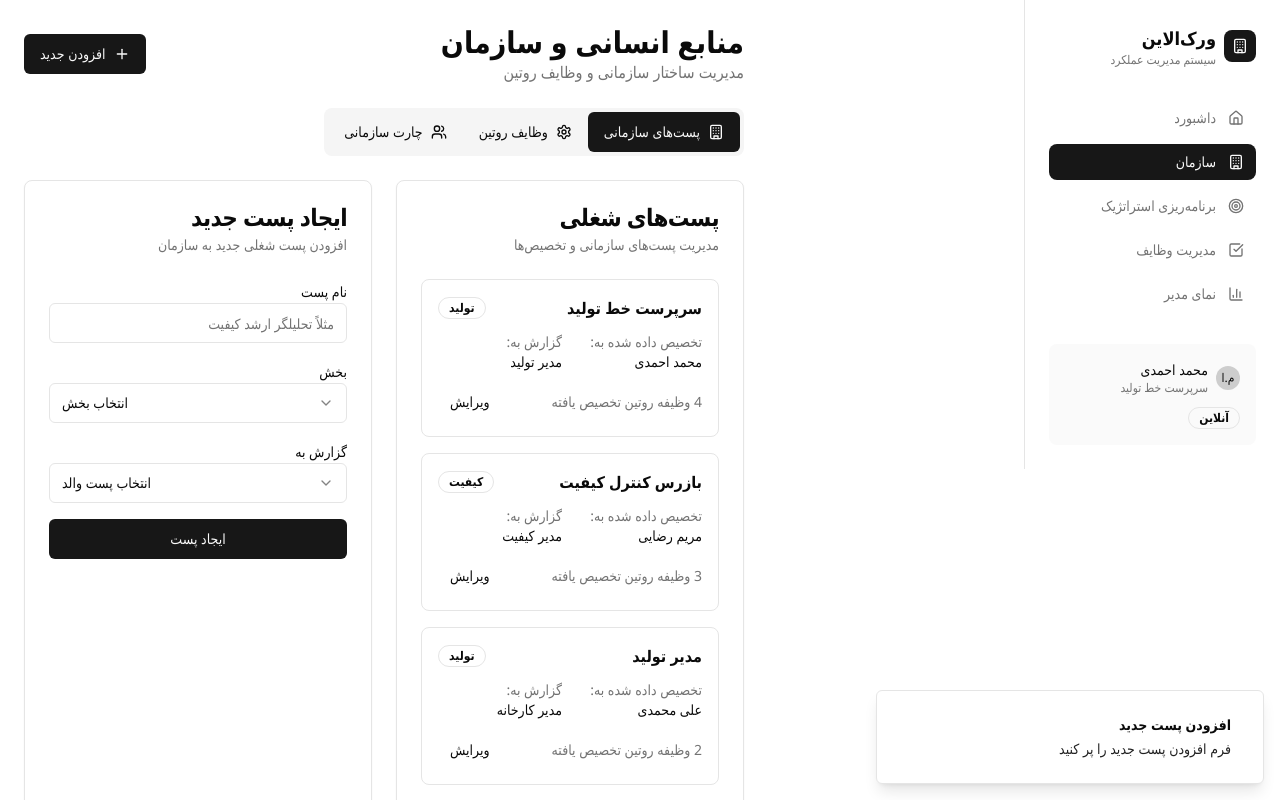
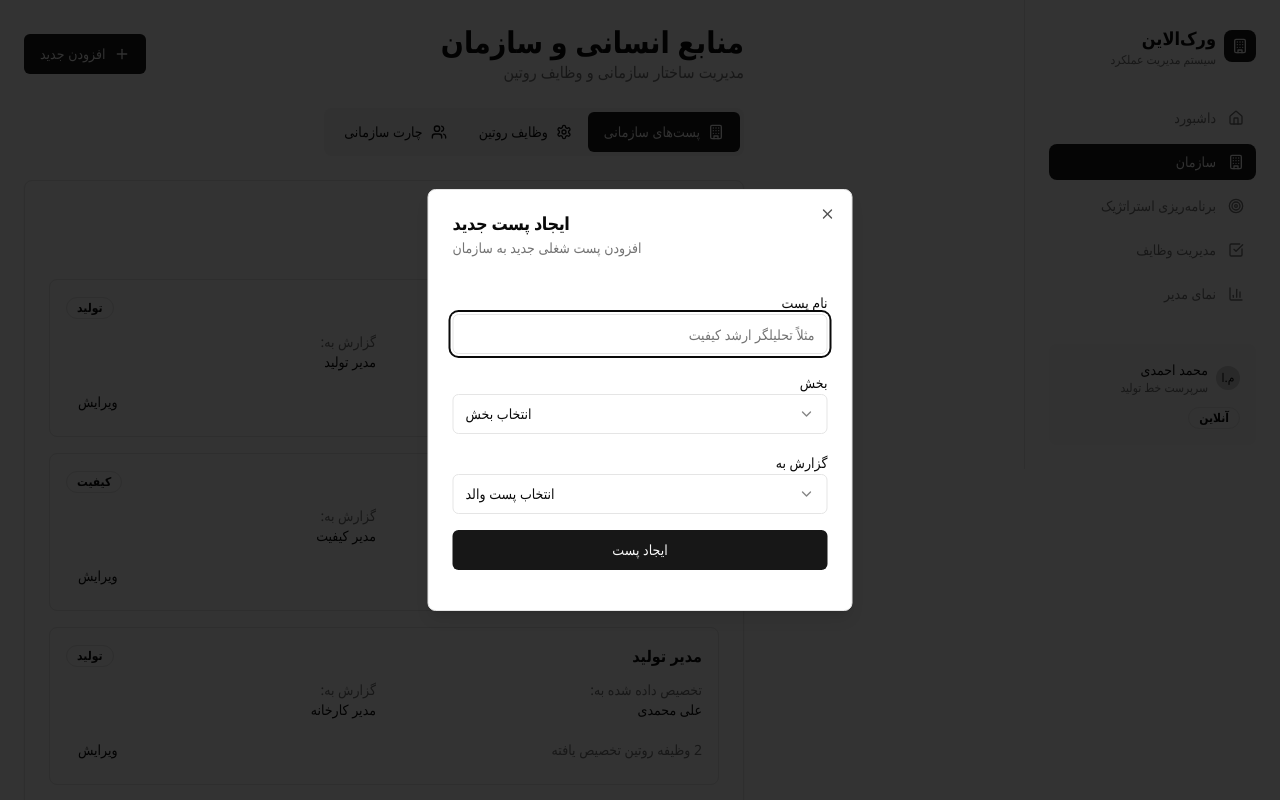
Before and after one commit to mjsoltani/orbit-task-align, a React (Vite) app: page /organization in a window 1280 px wide. Both pictures are taken after a click on the button "افزودن جدید". Shown: the top 800 px of the page. Built offline with nearby package versions, Linux system fonts and the light colour scheme.

Commit message:
Refactor: Replace form with a popup
Replaces the form for creating/editing positions and tasks with a popup dialog.

```diff
--- a/src/pages/Organization.tsx
+++ b/src/pages/Organization.tsx
@@ -5,6 +5,7 @@ import { Input } from "@/components/ui/input";
 import { Label } from "@/components/ui/label";
 import { Textarea } from "@/components/ui/textarea";
 import { Select, SelectContent, SelectItem, SelectTrigger, SelectValue } from "@/components/ui/select";
+import { Dialog, DialogContent, DialogDescription, DialogHeader, DialogTitle, DialogTrigger } from "@/components/ui/dialog";
 import { Users, Plus, Building, UserCheck, Settings } from "lucide-react";
 import { useState } from "react";
 import { useToast } from "@/hooks/use-toast";
@@ -12,6 +13,10 @@ import { useToast } from "@/hooks/use-toast";
 const Organization = () => {
   const [activeTab, setActiveTab] = useState("positions");
   const { toast } = useToast();
+
+  // Dialog states
+  const [isPositionDialogOpen, setIsPositionDialogOpen] = useState(false);
+  const [isTaskDialogOpen, setIsTaskDialogOpen] = useState(false);
 
   // Form states
   const [newPositionForm, setNewPositionForm] = useState({
@@ -111,6 +116,7 @@ const Organization = () => {
 
     setPositions([...positions, newPosition]);
     setNewPositionForm({ name: "", department: "", reportsTo: "" });
+    setIsPositionDialogOpen(false);
 
     toast({
       title: "موفقیت",
@@ -139,6 +145,7 @@ const Organization = () => {
 
     setRoutineTasks([...routineTasks, newTask]);
     setNewTaskForm({ name: "", position: "", period: "", description: "" });
+    setIsTaskDialogOpen(false);
 
     toast({
       title: "موفقیت",
@@ -162,15 +169,9 @@ const Organization = () => {
 
   const handleAddNew = () => {
     if (activeTab === "positions") {
-      toast({
-        title: "افزودن پست جدید",
-        description: "فرم افزودن پست جدید را پر کنید",
-      });
+      setIsPositionDialogOpen(true);
     } else if (activeTab === "tasks") {
-      toast({
-        title: "افزودن وظیفه جدید",
-        description: "فرم افزودن وظیفه جدید را پر کنید",
-      });
+      setIsTaskDialogOpen(true);
     } else {
       toast({
         title: "افزودن جدید",
@@ -221,7 +222,7 @@ const Organization = () => {
         </div>
 
         {activeTab === "positions" && (
-          <div className="grid grid-cols-1 lg:grid-cols-2 gap-6">
+          <div className="grid grid-cols-1 gap-6">
             <Card>
               <CardHeader>
                 <CardTitle>پست‌های شغلی</CardTitle>
@@ -260,57 +261,11 @@ const Organization = () => {
                 ))}
               </CardContent>
             </Card>
-
-            <Card>
-              <CardHeader>
-                <CardTitle>ایجاد پست جدید</CardTitle>
-                <CardDescription>افزودن پست شغلی جدید به سازمان</CardDescription>
-              </CardHeader>
-              <CardContent className="space-y-4">
-                <div>
-                  <Label htmlFor="positionName">نام پست</Label>
-                  <Input
-                    id="positionName"
-                    placeholder="مثلاً تحلیلگر ارشد کیفیت"
-                    value={newPositionForm.name}
-                    onChange={(e) => setNewPositionForm({...newPositionForm, name: e.target.value})}
-                  />
-                </div>
-                <div>
-                  <Label htmlFor="department">بخش</Label>
-                  <Select value={newPositionForm.department} onValueChange={(value) => setNewPositionForm({...newPositionForm, department: value})}>
-                    <SelectTrigger>
-                      <SelectValue placeholder="انتخاب بخش" />
-                    </SelectTrigger>
-                    <SelectContent>
-                      <SelectItem value="تولید">تولید</SelectItem>
-                      <SelectItem value="کیفیت">کیفیت</SelectItem>
-                      <SelectItem value="تعمیرات">تعمیرات</SelectItem>
-                      <SelectItem value="اداری">اداری</SelectItem>
-                    </SelectContent>
-                  </Select>
-                </div>
-                <div>
-                  <Label htmlFor="reportsTo">گزارش به</Label>
-                  <Select value={newPositionForm.reportsTo} onValueChange={(value) => setNewPositionForm({...newPositionForm, reportsTo: value})}>
-                    <SelectTrigger>
-                      <SelectValue placeholder="انتخاب پست والد" />
-                    </SelectTrigger>
-                    <SelectContent>
-                      <SelectItem value="مدیر تولید">مدیر تولید</SelectItem>
-                      <SelectItem value="مدیر کیفیت">مدیر کیفیت</SelectItem>
-                      <SelectItem value="مدیر کارخانه">مدیر کارخانه</SelectItem>
-                    </SelectContent>
-                  </Select>
-                </div>
-                <Button onClick={handleCreatePosition} className="w-full">ایجاد پست</Button>
-              </CardContent>
-            </Card>
           </div>
         )}
 
         {activeTab === "tasks" && (
-          <div className="grid grid-cols-1 lg:grid-cols-2 gap-6">
+          <div className="grid grid-cols-1 gap-6">
             <Card>
               <CardHeader>
                 <CardTitle>وظایف روتین</CardTitle>
@@ -345,63 +300,6 @@ const Organization = () => {
                     </Button>
                   </div>
                 ))}
-              </CardContent>
-            </Card>
-
-            <Card>
-              <CardHeader>
-                <CardTitle>ایجاد وظیفه روتین</CardTitle>
-                <CardDescription>تعریف وظیفه روتین جدید برای یک پست شغلی</CardDescription>
-              </CardHeader>
-              <CardContent className="space-y-4">
-                <div>
-                  <Label htmlFor="taskName">نام وظیفه</Label>
-                  <Input
-                    id="taskName"
-                    placeholder="مثلاً بررسی کالیبراسیون روزانه"
-                    value={newTaskForm.name}
-                    onChange={(e) => setNewTaskForm({...newTaskForm, name: e.target.value})}
-                  />
-                </div>
-                <div>
-                  <Label htmlFor="position">تخصیص به پست</Label>
-                  <Select value={newTaskForm.position} onValueChange={(value) => setNewTaskForm({...newTaskForm, position: value})}>
-                    <SelectTrigger>
-                      <SelectValue placeholder="انتخاب پست" />
-                    </SelectTrigger>
-                    <SelectContent>
-                      {positions.map((position) => (
-                        <SelectItem key={position.id} value={position.name}>
-                          {position.name}
-                        </SelectItem>
-                      ))}
-                    </SelectContent>
-                  </Select>
-                </div>
-                <div>
-                  <Label htmlFor="period">دوره تکرار</Label>
-                  <Select value={newTaskForm.period} onValueChange={(value) => setNewTaskForm({...newTaskForm, period: value})}>
-                    <SelectTrigger>
-                      <SelectValue placeholder="انتخاب دوره" />
-                    </SelectTrigger>
-                    <SelectContent>
-                      <SelectItem value="روزانه">روزانه</SelectItem>
-                      <SelectItem value="هفتگی">هفتگی</SelectItem>
-                      <SelectItem value="ماهانه">ماهانه</SelectItem>
-                      <SelectItem value="فصلی">فصلی</SelectItem>
-                    </SelectContent>
-                  </Select>
-                </div>
-                <div>
-                  <Label htmlFor="description">توضیحات</Label>
-                  <Textarea
-                    id="description"
-                    placeholder="دستورالعمل دقیق وظیفه..."
-                    value={newTaskForm.description}
-                    onChange={(e) => setNewTaskForm({...newTaskForm, description: e.target.value})}
-                  />
-                </div>
-                <Button onClick={handleCreateTask} className="w-full">ایجاد وظیفه</Button>
               </CardContent>
             </Card>
           </div>
@@ -467,6 +365,119 @@ const Organization = () => {
             </CardContent>
           </Card>
         )}
+
+        {/* Position Creation Dialog */}
+        <Dialog open={isPositionDialogOpen} onOpenChange={setIsPositionDialogOpen}>
+          <DialogContent className="sm:max-w-[425px]" dir="rtl">
+            <DialogHeader>
+              <DialogTitle>ایجاد پست جدید</DialogTitle>
+              <DialogDescription>
+                افزودن پست شغلی جدید به سازمان
+              </DialogDescription>
+            </DialogHeader>
+            <div className="space-y-4 py-4">
+              <div>
+                <Label htmlFor="positionName">نام پست</Label>
+                <Input
+                  id="positionName"
+                  placeholder="مثلاً تحلیلگر ارشد کیفیت"
+                  value={newPositionForm.name}
+                  onChange={(e) => setNewPositionForm({...newPositionForm, name: e.target.value})}
+                />
+              </div>
+              <div>
+                <Label htmlFor="department">بخش</Label>
+                <Select value={newPositionForm.department} onValueChange={(value) => setNewPositionForm({...newPositionForm, department: value})}>
+                  <SelectTrigger>
+                    <SelectValue placeholder="انتخاب بخش" />
+                  </SelectTrigger>
+                  <SelectContent>
+                    <SelectItem value="تولید">تولید</SelectItem>
+                    <SelectItem value="کیفیت">کیفیت</SelectItem>
+                    <SelectItem value="تعمیرات">تعمیرات</SelectItem>
+                    <SelectItem value="اداری">اداری</SelectItem>
+                  </SelectContent>
+                </Select>
+              </div>
+              <div>
+                <Label htmlFor="reportsTo">گزارش به</Label>
+                <Select value={newPositionForm.reportsTo} onValueChange={(value) => setNewPositionForm({...newPositionForm, reportsTo: value})}>
+                  <SelectTrigger>
+                    <SelectValue placeholder="انتخاب پست والد" />
+                  </SelectTrigger>
+                  <SelectContent>
+                    <SelectItem value="مدیر تولید">مدیر تولید</SelectItem>
+                    <SelectItem value="مدیر کیفیت">مدیر کیفیت</SelectItem>
+                    <SelectItem value="مدیر کارخانه">مدیر کارخانه</SelectItem>
+                  </SelectContent>
+                </Select>
+              </div>
+              <Button onClick={handleCreatePosition} className="w-full">ایجاد پست</Button>
+            </div>
+          </DialogContent>
+        </Dialog>
+
+        {/* Task Creation Dialog */}
+        <Dialog open={isTaskDialogOpen} onOpenChange={setIsTaskDialogOpen}>
+          <DialogContent className="sm:max-w-[425px]" dir="rtl">
+            <DialogHeader>
+              <DialogTitle>ایجاد وظیفه روتین</DialogTitle>
+              <DialogDescription>
+                تعریف وظیفه روتین جدید برای یک پست شغلی
+              </DialogDescription>
+            </DialogHeader>
+            <div className="space-y-4 py-4">
+              <div>
+                <Label htmlFor="taskName">نام وظیفه</Label>
+                <Input
+                  id="taskName"
+                  placeholder="مثلاً بررسی کالیبراسیون روزانه"
+                  value={newTaskForm.name}
+                  onChange={(e) => setNewTaskForm({...newTaskForm, name: e.target.value})}
+                />
+              </div>
+              <div>
+                <Label htmlFor="position">تخصیص به پست</Label>
+                <Select value={newTaskForm.position} onValueChange={(value) => setNewTaskForm({...newTaskForm, position: value})}>
+                  <SelectTrigger>
+                    <SelectValue placeholder="انتخاب پست" />
+                  </SelectTrigger>
+                  <SelectContent>
+                    {positions.map((position) => (
+                      <SelectItem key={position.id} value={position.name}>
+                        {position.name}
+                      </SelectItem>
+                    ))}
+                  </SelectContent>
+                </Select>
+              </div>
+              <div>
+                <Label htmlFor="period">دوره تکرار</Label>
+                <Select value={newTaskForm.period} onValueChange={(value) => setNewTaskForm({...newTaskForm, period: value})}>
+                  <SelectTrigger>
+                    <SelectValue placeholder="انتخاب دوره" />
+                  </SelectTrigger>
+                  <SelectContent>
+                    <SelectItem value="روزانه">روزانه</SelectItem>
+                    <SelectItem value="هفتگی">هفتگی</SelectItem>
+                    <SelectItem value="ماهانه">ماهانه</SelectItem>
+                    <SelectItem value="فصلی">فصلی</SelectItem>
+                  </SelectContent>
+                </Select>
+              </div>
+              <div>
+                <Label htmlFor="description">توضیحات</Label>
+                <Textarea
+                  id="description"
+                  placeholder="دستورالعمل دقیق وظیفه..."
+                  value={newTaskForm.description}
+                  onChange={(e) => setNewTaskForm({...newTaskForm, description: e.target.value})}
+                />
+              </div>
+              <Button onClick={handleCreateTask} className="w-full">ایجاد وظیفه</Button>
+            </div>
+          </DialogContent>
+        </Dialog>
       </div>
     </div>
   );
```
